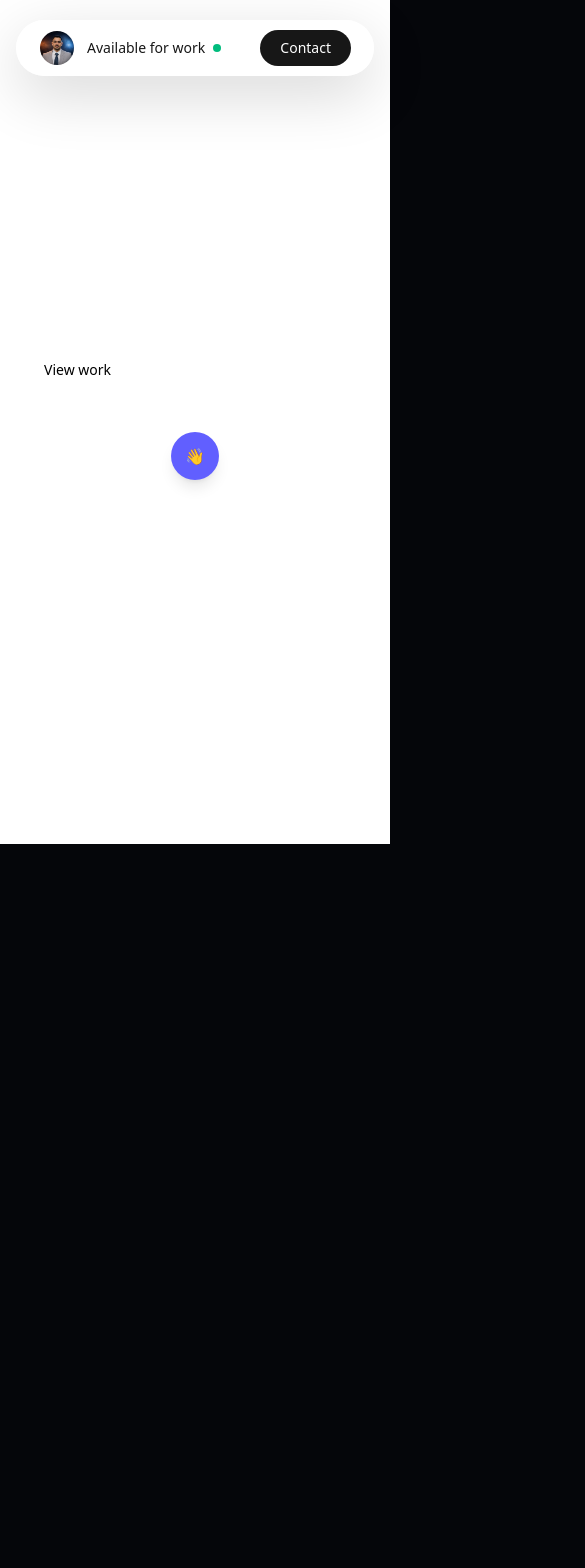
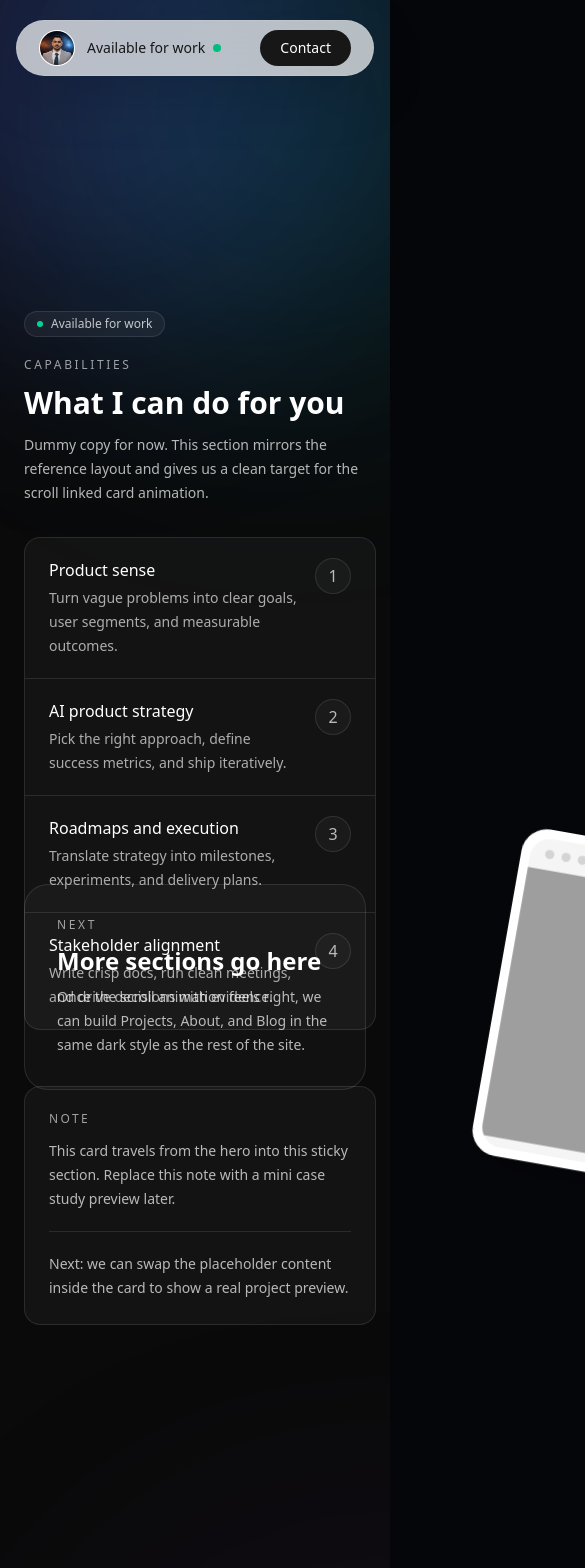
Before and after one commit to Rohan-AI-Enthusiast/portfolio, a Next.js app: page / in a window 390 px wide. Shown: the top 1568 px of the page, 585 px wide, since content can reach past the window. Built offline with nearby package versions, Linux system fonts and the light colour scheme; grey boxes are pictures that could not be loaded.

Commit message:
Update ScrollFrameScene.tsx

```diff
--- a/components/site/ScrollFrameScene.tsx
+++ b/components/site/ScrollFrameScene.tsx
@@ -1,332 +1,264 @@
 "use client";
 
-import {
-  motion,
-  useMotionValueEvent,
-  useScroll,
-  useTransform,
-} from "framer-motion";
 import Image from "next/image";
-import React, { useMemo, useRef, useState } from "react";
+import { motion, useScroll, useTransform } from "framer-motion";
+import React, { useMemo, useRef } from "react";
 
-type FrameStep = {
-  at: number; // 0..1
+type Capability = {
   title: string;
-  subtitle: string;
+  desc: string;
 };
 
+const CAPABILITIES: Capability[] = [
+  {
+    title: "Product sense",
+    desc: "Turn vague problems into clear goals, user segments, and measurable outcomes.",
+  },
+  {
+    title: "AI product strategy",
+    desc: "Pick the right approach, define success metrics, and ship iteratively.",
+  },
+  {
+    title: "Roadmaps and execution",
+    desc: "Translate strategy into milestones, experiments, and delivery plans.",
+  },
+  {
+    title: "Stakeholder alignment",
+    desc: "Write crisp docs, run clean meetings, and drive decisions with evidence.",
+  },
+];
+
 export function ScrollFrameScene() {
-  const wrapRef = useRef<HTMLDivElement | null>(null);
+  const sectionRef = useRef<HTMLElement | null>(null);
 
-  // Scroll progress for the whole scene
+  // Scroll progress across this whole scene
   const { scrollYProgress } = useScroll({
-    target: wrapRef,
-    offset: ["start start", "end start"],
+    target: sectionRef,
+    offset: ["start start", "end end"],
   });
 
-  // Use real images later. For now keep it safe and deployable.
-  // Add more files to /public later if you want unique images.
-  const images = useMemo(
-    () => ["/rohan.png", "/rohan.png", "/rohan.png"] as const,
+  // Responsive-ish movement (works well on desktop, still okay on mobile)
+  const cardX = useTransform(scrollYProgress, [0.0, 0.55, 1.0], [0, 0, 420]);
+  const cardY = useTransform(scrollYProgress, [0.0, 0.55, 1.0], [0, 0, 10]);
+
+  const cardScale = useTransform(scrollYProgress, [0.0, 0.3, 1.0], [1, 1, 0.92]);
+  const cardRotate = useTransform(scrollYProgress, [0.0, 0.55, 1.0], [-8, -8, 10]);
+  const cardOpacity = useTransform(scrollYProgress, [0.0, 0.08], [1, 1]);
+
+  // Left content appears only after the card starts moving to the right
+  const leftOpacity = useTransform(scrollYProgress, [0.45, 0.62], [0, 1]);
+  const leftY = useTransform(scrollYProgress, [0.45, 0.62], [18, 0]);
+
+  // Soft fade for the big hero words when you transition into the next content
+  const heroFade = useTransform(scrollYProgress, [0.0, 0.35, 0.55], [1, 1, 0]);
+
+  // Use ONE image path and keep it always defined (fixes the TS build error).
+  // Put this file in: /public/rohan.jpg  (or change the path below)
+  const heroImageSrc = "/rohan.jpg";
+
+  // Just keeping memo to avoid recalcs, not required
+  const noteText = useMemo(
+    () => ({
+      title: "NOTE",
+      body:
+        "This card travels from the hero into this sticky section. Replace this note with a mini case study preview later.",
+      footer:
+        "Next: we can swap the placeholder content inside the card to show a real project preview.",
+    }),
     []
   );
 
-  const steps: FrameStep[] = useMemo(
-    () => [
-      { at: 0.0, title: "AI Product Systems", subtitle: "Hero preview card" },
-      { at: 0.45, title: "Capabilities", subtitle: "What I can do for you" },
-      { at: 0.78, title: "Projects", subtitle: "Selected case studies" },
-    ],
-    []
-  );
+  return (
+    <section
+      ref={(el) => {
+        sectionRef.current = el;
+      }}
+      className="relative bg-neutral-950 text-white"
+      style={{
+        // Long scroll region to drive the animation
+        minHeight: "220vh",
+      }}
+    >
+      {/* Background glow */}
+      <div className="pointer-events-none absolute inset-0 overflow-hidden">
+        <div className="absolute -left-40 top-[-200px] h-[520px] w-[520px] rounded-full bg-indigo-500/20 blur-[110px]" />
+        <div className="absolute -right-40 top-[-140px] h-[520px] w-[520px] rounded-full bg-cyan-500/15 blur-[120px]" />
+        <div className="absolute bottom-[-260px] left-1/3 h-[520px] w-[520px] rounded-full bg-purple-500/10 blur-[140px]" />
+      </div>
 
-  const [activeIndex, setActiveIndex] = useState(0);
+      {/* Sticky stage */}
+      <div className="sticky top-0 h-screen">
+        <div className="mx-auto flex h-full max-w-6xl items-center px-6">
+          <div className="relative grid w-full grid-cols-12 items-center gap-8">
+            {/* HERO TEXT (fades out later) */}
+            <motion.div
+              style={{ opacity: heroFade }}
+              className="col-span-12 md:col-span-7"
+            >
+              <div className="text-xs tracking-[0.22em] text-white/60">ROHAN JETHA</div>
 
-  // Update active image and card text as user scrolls
-  useMotionValueEvent(scrollYProgress, "change", (v) => {
-    // Snap points roughly aligned with the reference effect
-    const next =
-      v < 0.33 ? 0 : v < 0.66 ? 1 : 2;
+              <div className="mt-5 leading-[0.9]">
+                <div className="text-5xl font-semibold md:text-7xl">AI</div>
+                <div className="text-5xl font-semibold md:text-7xl">PRODUCT</div>
+              </div>
 
-    setActiveIndex(next);
-  });
+              <p className="mt-5 max-w-xl text-sm leading-6 text-white/70 md:text-base">
+                I build AI enabled products with crisp problem framing, measurable outcomes,
+                and practical execution.
+              </p>
 
-  const safeSrc = images[activeIndex] ?? images[0];
-
-  // Frame motion: starts centered, then travels to the right, rotates/flips, and settles.
-  const x = useTransform(scrollYProgress, [0, 0.35, 0.7, 1], [0, 0, 220, 320]);
-  const y = useTransform(scrollYProgress, [0, 0.35, 0.7, 1], [220, 180, 40, 0]);
-  const rotateZ = useTransform(
-    scrollYProgress,
-    [0, 0.25, 0.6, 1],
-    [0, 10, -10, -6]
-  );
-  const rotateY = useTransform(
-    scrollYProgress,
-    [0, 0.45, 0.75, 1],
-    [0, 28, -18, 0]
-  );
-  const scale = useTransform(scrollYProgress, [0, 0.35, 1], [1, 1, 0.98]);
-  const blur = useTransform(scrollYProgress, [0, 0.25, 0.5], [0, 0, 2]);
-  const opacity = useTransform(scrollYProgress, [0, 0.08], [0, 1]);
-
-  // Background blend between dark hero and white section
-  const darkFade = useTransform(scrollYProgress, [0, 0.28], [1, 0]);
-
-  return (
-    <div ref={wrapRef} className="relative">
-      {/* This tall wrapper creates the scroll timeline for the animation */}
-      <div className="relative h-[240vh]">
-        {/* Sticky stage */}
-        <div className="sticky top-0 h-screen overflow-hidden">
-          {/* Dark hero background (fades out into white sections) */}
-          <motion.div
-            style={{ opacity: darkFade }}
-            className="absolute inset-0"
+              <div className="mt-6 flex flex-wrap items-center gap-3">
+                <a
+                  href="#work"
+                  className="rounded-full bg-white px-5 py-2 text-sm font-medium text-neutral-950 hover:bg-white/90"
                 >
-            <div className="absolute inset-0 bg-black" />
-
-            {/* Your existing hero lighting style */}
-            <div className="pointer-events-none absolute inset-0 bg-[radial-gradient(circle_at_18%_22%,rgba(249,115,22,0.25),transparent_52%),radial-gradient(circle_at_78%_28%,rgba(59,130,246,0.30),transparent_55%),radial-gradient(circle_at_55%_90%,rgba(255,255,255,0.06),transparent_45%)]" />
-            <div className="pointer-events-none absolute inset-0 bg-black/40" />
+                  View work
+                </a>
+                <a
+                  href="#contact"
+                  className="rounded-full border border-white/20 bg-white/5 px-5 py-2 text-sm font-medium text-white hover:bg-white/10"
+                >
+                  Contact
+                </a>
+              </div>
             </motion.div>
 
-          {/* White section background revealed underneath */}
-          <div className="absolute inset-0 bg-white" />
+            {/* BIG RIGHT WORDS (also fades out later) */}
+            <motion.div
+              style={{ opacity: heroFade }}
+              className="pointer-events-none col-span-12 hidden md:col-span-5 md:block"
+            >
+              <div className="text-right text-6xl font-semibold tracking-tight text-white/15">
+                SYSTEMS
+              </div>
+              <div className="mt-3 text-right text-sm leading-6 text-white/45">
+                Roadmaps, experimentation, LLM workflows, and shipping discipline.
+                Less hype, more outcomes.
+              </div>
+            </motion.div>
 
-          {/* HERO CONTENT (dark) */}
+            {/* CENTER "HI" BUTTON */}
             <motion.div
-            style={{ opacity: darkFade }}
-            className="relative z-10 mx-auto flex h-full w-full max-w-6xl items-start px-6 pt-28"
+              style={{ opacity: heroFade }}
+              className="pointer-events-none absolute left-1/2 top-[66%] -translate-x-1/2 md:top-1/2"
             >
-            <div className="w-full">
-              <div className="grid grid-cols-1 gap-10 md:grid-cols-2 md:items-start">
-                <div>
-                  <div className="text-xs font-semibold tracking-[0.28em] text-white/60">
-                    ROHAN JETHA
+              <div className="pointer-events-auto">
+                <motion.button
+                  type="button"
+                  className="grid h-12 w-12 place-items-center rounded-full bg-indigo-500 shadow-lg shadow-indigo-500/25"
+                  animate={{ rotate: [0, 12, -10, 12, 0] }}
+                  transition={{ duration: 1.6, repeat: Infinity, repeatDelay: 1.2 }}
+                  aria-label="Hi"
+                >
+                  <span className="text-lg">👋</span>
+                </motion.button>
+              </div>
+            </motion.div>
+
+            {/* TRAVELING CARD (always present, starts in hero center, ends on right) */}
+            <div className="pointer-events-none absolute left-1/2 top-[72%] -translate-x-1/2 md:top-1/2">
+              <motion.div
+                style={{
+                  x: cardX,
+                  y: cardY,
+                  rotate: cardRotate,
+                  scale: cardScale,
+                  opacity: cardOpacity,
+                }}
+                className="pointer-events-auto relative h-[360px] w-[260px] md:h-[420px] md:w-[300px]"
+              >
+                <div className="absolute inset-0 rounded-[28px] bg-white shadow-2xl shadow-black/35" />
+                <div className="absolute inset-[10px] overflow-hidden rounded-[22px] bg-neutral-100">
+                  {/* Top browser dots */}
+                  <div className="flex items-center gap-2 px-4 py-3">
+                    <div className="h-2.5 w-2.5 rounded-full bg-neutral-300" />
+                    <div className="h-2.5 w-2.5 rounded-full bg-neutral-300" />
+                    <div className="h-2.5 w-2.5 rounded-full bg-neutral-300" />
                   </div>
 
-                  <h1 className="mt-4 text-5xl font-semibold leading-[0.95] text-white md:text-6xl">
-                    AI
-                    <br />
-                    PRODUCT
-                  </h1>
-
-                  <p className="mt-5 max-w-md text-sm leading-6 text-white/70">
-                    I build AI-enabled products with crisp problem framing,
-                    measurable outcomes, and practical execution.
-                  </p>
-
-                  <div className="mt-6 flex items-center gap-3">
-                    <button className="rounded-full bg-white px-5 py-2 text-sm font-medium text-black">
-                      View work
-                    </button>
-                    <button className="rounded-full border border-white/20 bg-white/5 px-5 py-2 text-sm font-medium text-white">
-                      Contact
-                    </button>
-                  </div>
-                </div>
-
-                <div className="hidden md:block">
-                  <div className="text-right">
-                    <div className="text-5xl font-semibold text-white/90 md:text-6xl">
-                      SYSTEMS
-                    </div>
-                    <p className="mt-3 ml-auto max-w-xs text-sm leading-6 text-white/60">
-                      Roadmaps, experimentation, LLM workflows, and shipping
-                      discipline. Less hype, more outcomes.
-                    </p>
-                  </div>
-                </div>
+                  <div className="relative h-[calc(100%-44px)] w-full">
+                    <Image
+                      src={heroImageSrc}
+                      alt="Portrait"
+                      fill
+                      priority
+                      className="object-cover"
+                      sizes="(max-width: 768px) 260px, 300px"
+                    />
                   </div>
                 </div>
               </motion.div>
+            </div>
 
-          {/* WHITE SECTION CONTENT (capabilities layout) */}
+            {/* LEFT CONTENT (appears later when card is on the right) */}
             <motion.div
-            style={{ opacity: useTransform(scrollYProgress, [0.22, 0.33], [0, 1]) }}
-            className="relative z-10 mx-auto h-full w-full max-w-6xl px-6 pt-28"
+              style={{ opacity: leftOpacity, y: leftY }}
+              className="col-span-12 mt-[56vh] md:col-span-7 md:mt-0"
             >
-            <div className="grid grid-cols-1 gap-10 md:grid-cols-[1.35fr_0.85fr] md:items-start">
-              <div>
-                <div className="text-[11px] font-semibold tracking-[0.22em] text-black/40">
+              <div className="inline-flex items-center gap-2 rounded-full border border-white/10 bg-white/5 px-3 py-1 text-xs text-white/75">
+                <span className="h-1.5 w-1.5 rounded-full bg-emerald-400" />
+                Available for work
+              </div>
+
+              <div className="mt-5 text-xs tracking-[0.22em] text-white/60">
                 CAPABILITIES
               </div>
-                <h2 className="mt-3 text-4xl font-semibold tracking-tight text-black">
+
+              <h2 className="mt-3 text-3xl font-semibold md:text-4xl">
                 What I can do for you
               </h2>
-                <p className="mt-4 max-w-xl text-sm leading-6 text-black/60">
-                  Dummy copy for now. This section mirrors the reference layout
-                  and gives us the target for the scroll-linked frame animation.
+
+              <p className="mt-3 max-w-xl text-sm leading-6 text-white/70 md:text-base">
+                Dummy copy for now. This section mirrors the reference layout and gives us a
+                clean target for the scroll linked card animation.
               </p>
 
-                <div className="mt-10 divide-y divide-black/10 rounded-2xl border border-black/10 bg-white">
-                  {[
-                    {
-                      title: "Product sense",
-                      body:
-                        "Turn vague problems into clear goals, user segments, and measurable outcomes.",
-                    },
-                    {
-                      title: "AI product strategy",
-                      body:
-                        "Pick the right model approach, define success metrics, and ship iteratively.",
-                    },
-                    {
-                      title: "Roadmaps and execution",
-                      body:
-                        "Translate strategy into milestones, experiments, and delivery plans.",
-                    },
-                    {
-                      title: "Stakeholder alignment",
-                      body:
-                        "Write crisp docs, run clean meetings, and drive decisions with evidence.",
-                    },
-                  ].map((row) => (
-                    <div
-                      key={row.title}
-                      className="flex items-center justify-between gap-6 px-6 py-5"
-                    >
-                      <div>
-                        <div className="text-sm font-semibold text-black">
-                          {row.title}
-                        </div>
-                        <div className="mt-1 text-sm text-black/55">
-                          {row.body}
+              <div className="mt-8 divide-y divide-white/10 rounded-2xl border border-white/10 bg-white/[0.04]">
+                {CAPABILITIES.map((c, idx) => (
+                  <div key={c.title} className="flex items-start gap-4 px-6 py-5">
+                    <div className="flex-1">
+                      <div className="font-medium">{c.title}</div>
+                      <div className="mt-1 text-sm leading-6 text-white/65">
+                        {c.desc}
                       </div>
                     </div>
-
-                      <div className="grid h-9 w-9 place-items-center rounded-full border border-black/10 text-black/60">
-                        ↑
+                    <div className="grid h-9 w-9 place-items-center rounded-full border border-white/10 bg-white/[0.03] text-white/70">
+                      {idx + 1}
                     </div>
                   </div>
                 ))}
               </div>
-              </div>
-
-              <div className="hidden md:block">
-                <div className="flex items-center justify-end">
-                  <div className="rounded-full border border-black/10 bg-white px-4 py-2 text-xs text-black/70">
-                    Available for work <span className="ml-2 inline-block h-2 w-2 rounded-full bg-emerald-500" />
-                  </div>
-                </div>
-
-                <div className="mt-8 rounded-2xl border border-black/10 bg-white p-6">
-                  <div className="text-[11px] font-semibold tracking-[0.22em] text-black/40">
-                    NOTE
-                  </div>
-                  <p className="mt-3 text-sm leading-6 text-black/60">
-                    The image card that travels from the hero to this right side is
-                    controlled by the sticky ScrollFrameScene.
-                  </p>
-                  <div className="my-5 h-px bg-black/10" />
-                  <p className="text-sm leading-6 text-black/60">
-                    Next: we can swap the placeholder inside the traveling card
-                    to look like a real mini case study preview.
-                  </p>
-                </div>
-              </div>
-            </div>
             </motion.div>
 
-          {/* TRAVELING FRAME CARD (always rendered, animated via scroll) */}
+            {/* RIGHT NOTE (appears with left content) */}
             <motion.div
-            style={{
-              opacity,
-              x,
-              y,
-              rotateZ,
-              rotateY,
-              scale,
-              filter: blur as unknown as string,
-            }}
-            className="pointer-events-none absolute left-1/2 top-1/2 z-20 w-[280px] -translate-x-1/2 -translate-y-1/2 md:w-[360px]"
+              style={{ opacity: leftOpacity, y: leftY }}
+              className="col-span-12 mt-6 md:col-span-5 md:mt-0"
             >
-            <div
-              className="relative overflow-hidden rounded-[28px] border border-white/10 bg-white/10 shadow-2xl"
-              style={{ transformStyle: "preserve-3d" as const }}
-            >
-              {/* Browser-ish header */}
-              <div className="flex items-center gap-2 px-4 py-3">
-                <div className="flex gap-1.5">
-                  <span className="h-2 w-2 rounded-full bg-white/30" />
-                  <span className="h-2 w-2 rounded-full bg-white/22" />
-                  <span className="h-2 w-2 rounded-full bg-white/18" />
+              <div className="rounded-2xl border border-white/10 bg-white/[0.04] p-6">
+                <div className="text-xs tracking-[0.2em] text-white/60">
+                  {noteText.title}
                 </div>
-                <div className="ml-2 text-xs text-white/65">
-                  {steps[activeIndex]?.title ?? "Preview"}
+                <p className="mt-3 text-sm leading-6 text-white/70">{noteText.body}</p>
+                <div className="my-5 h-px w-full bg-white/10" />
+                <p className="text-sm leading-6 text-white/70">{noteText.footer}</p>
               </div>
-              </div>
-
-              {/* Image area */}
-              <div className="relative aspect-[4/5] w-full overflow-hidden">
-                <Image
-                  key={safeSrc}
-                  src={safeSrc}
-                  alt="Frame"
-                  fill
-                  priority
-                  className="object-cover"
-                  sizes="(max-width: 768px) 280px, 360px"
-                />
-
-                {/* Soft wash and tint (matches your hero lighting) */}
-                <div className="pointer-events-none absolute inset-0 bg-black/25" />
-                <div className="pointer-events-none absolute inset-0 bg-[radial-gradient(circle_at_70%_25%,rgba(59,130,246,0.22),transparent_55%),radial-gradient(circle_at_20%_35%,rgba(249,115,22,0.16),transparent_55%)]" />
-                <div className="pointer-events-none absolute inset-0 bg-[radial-gradient(circle_at_50%_55%,transparent_45%,rgba(0,0,0,0.45)_100%)]" />
-                <div className="pointer-events-none absolute inset-0 bg-[radial-gradient(circle_at_30%_20%,rgba(255,255,255,0.12),transparent_45%)]" />
-              </div>
-
-              {/* Caption */}
-              <div className="px-5 py-4">
-                <div className="text-sm font-semibold text-white">
-                  {steps[activeIndex]?.subtitle ?? "Scroll linked frame"}
-                </div>
-                <div className="mt-1 text-xs leading-5 text-white/65">
-                  Dummy layout that will later become a real project card.
-                </div>
-
-                <div className="mt-4 space-y-2">
-                  <div className="h-2 w-[88%] rounded-full bg-white/12" />
-                  <div className="h-2 w-[72%] rounded-full bg-white/10" />
-                  <div className="h-2 w-[60%] rounded-full bg-white/10" />
-                </div>
-              </div>
-
-              {/* Subtle bottom cut like the reference */}
-              <div className="pointer-events-none absolute -bottom-10 left-1/2 h-20 w-[70%] -translate-x-1/2 rounded-[999px] bg-white/10 blur-xl" />
-            </div>
-          </motion.div>
-
-          {/* Center "hand" button placeholder */}
-          <div className="pointer-events-none absolute left-1/2 top-[54%] z-30 -translate-x-1/2 -translate-y-1/2">
-            <motion.div
-              animate={{ rotate: [0, 12, -8, 12, 0] }}
-              transition={{ duration: 1.2, repeat: Infinity, repeatDelay: 2 }}
-              className="grid h-12 w-12 place-items-center rounded-full bg-indigo-500 text-white shadow-lg"
-            >
-              👋
             </motion.div>
           </div>
         </div>
       </div>
 
-      {/* After the animation scene ends, add real sections below */}
-      <section className="bg-white">
-        <div className="mx-auto max-w-6xl px-6 py-20">
-          <div className="text-[11px] font-semibold tracking-[0.22em] text-black/40">
-            NEXT
-          </div>
-          <h3 className="mt-3 text-3xl font-semibold text-black">
-            More sections go here
-          </h3>
-          <p className="mt-4 max-w-2xl text-sm leading-6 text-black/60">
-            Once the scroll-frame animation feels right, we can build the real
-            Projects, About, and Blog sections in the same clean white style as
-            the reference.
+      {/* Spacer tail so you can scroll past the sticky section cleanly */}
+      <div className="mx-auto max-w-6xl px-6 pb-24 pt-10">
+        <div className="rounded-3xl border border-white/10 bg-white/[0.03] p-8">
+          <div className="text-xs tracking-[0.22em] text-white/60">NEXT</div>
+          <h3 className="mt-3 text-2xl font-semibold">More sections go here</h3>
+          <p className="mt-2 max-w-2xl text-sm leading-6 text-white/70">
+            Once the scroll animation feels right, we can build Projects, About, and Blog in
+            the same dark style as the rest of the site.
           </p>
         </div>
+      </div>
     </section>
-    </div>
   );
 }
```
Lines whose indentation alone changed are shown as unchanged.
